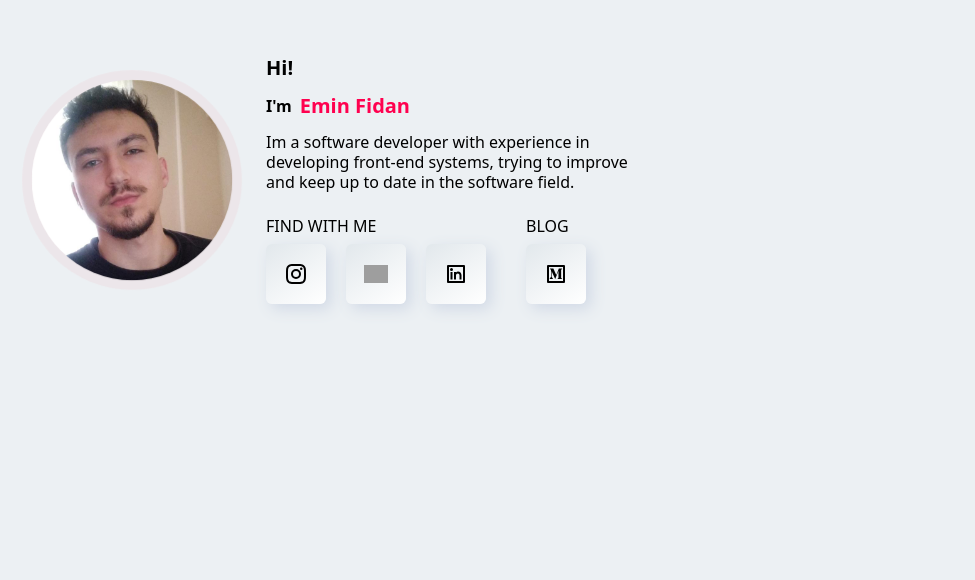
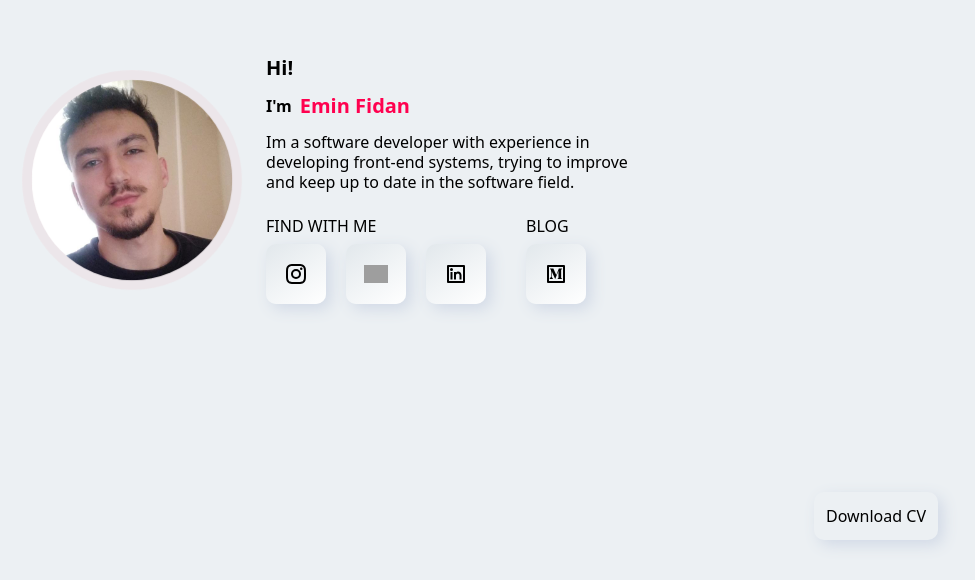
Before and after one commit to eminfidan/eminfidan.dev, a Next.js app: page / in a window 1280 px wide. Shown: the part 220-800 px from the top of the page, without its empty margins (302-1277 px from the left). Built offline with nearby package versions, Linux system fonts and the light colour scheme; grey boxes are pictures that could not be loaded.

Commit message:
feat(cv): add download cv button

```diff
--- a/pages/_app.tsx
+++ b/pages/_app.tsx
@@ -1,6 +1,6 @@
-import '@/styles/globals.css'
-import type { AppProps } from 'next/app'
+import '@/styles/globals.css';
+import type { AppProps } from 'next/app';
 
 export default function App({ Component, pageProps }: AppProps) {
-  return <Component {...pageProps} />
+  return <Component {...pageProps} />;
 }
--- a/pages/_document.tsx
+++ b/pages/_document.tsx
@@ -1,4 +1,4 @@
-import { Html, Head, Main, NextScript } from 'next/document'
+import { Html, Head, Main, NextScript } from 'next/document';
 
 export default function Document() {
   return (
@@ -9,5 +9,5 @@ export default function Document() {
         <NextScript />
       </body>
     </Html>
-  )
+  );
 }
--- a/pages/api/hello.ts
+++ b/pages/api/hello.ts
@@ -1,5 +1,5 @@
 // Next.js API route support: https://nextjs.org/docs/api-routes/introduction
-import type { NextApiRequest, NextApiResponse } from 'next'
+import type { NextApiRequest, NextApiResponse } from 'next';
 
 type Data = {
   name: string
@@ -9,5 +9,5 @@ export default function handler(
   req: NextApiRequest,
   res: NextApiResponse<Data>
 ) {
-  res.status(200).json({ name: 'John Doe' })
+  res.status(200).json({ name: 'John Doe' });
 }
--- a/pages/index.tsx
+++ b/pages/index.tsx
@@ -108,6 +108,11 @@ export default function Home() {
           </div>
         </div>
       </main>
+      <div className="absolute bottom-10 right-10">
+        <a href="cv.pdf" target="_blank" rel="noreferrer">
+          <button className="btn shadow-md p-3 rounded">Download CV</button>
+        </a>
+      </div>
     </>
   );
 }
--- a/styles/Home.module.scss
+++ b/styles/Home.module.scss
@@ -18,7 +18,7 @@
     width: 60px;
     height: 60px;
     background: linear-gradient(145deg, #e2e8ec, #fff);
-    border-radius: 6px;
+    border-radius: 10px;
     display: flex;
     justify-content: center;
     align-items: center;
--- a/tailwind.config.js
+++ b/tailwind.config.js
@@ -81,7 +81,7 @@ module.exports = {
     },
     boxShadow: {
       sm: '0px 5px 15px 0px rgba(97, 0, 0, 0.2)',
-      md: '0px 10px 15px 0px rgba(97, 0, 0, 0.2)',
+      md: '5px 5px 15px #d1d9e6;',
       lg: '0px 10px 30px 0px rgba(97, 0, 0, 0.2)',
     },
     keyframes: {
```
Also changed, not shown: 1 other file (tests, documents, lock files or other folders).
